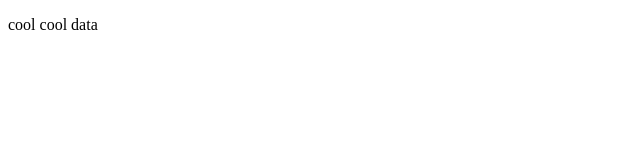
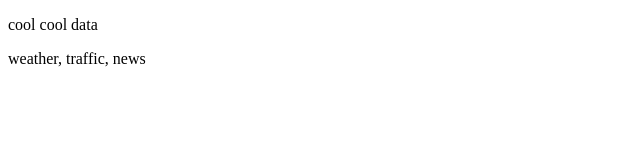
Before and after one commit to rrp316/426-project, a plain HTML site: page data.html in a window 1280 px wide. Shown: the whole page, without its empty margins (0-640 px from the left). Drawn offline with Linux system fonts and the light colour scheme.

Commit message:
updated data.html

```diff
--- a/data.html
+++ b/data.html
@@ -8,5 +8,6 @@
 </head>
 <body>
     <p>cool cool data</p>
+    <p>weather, traffic, news</p>
 </body>
 </html>
```
